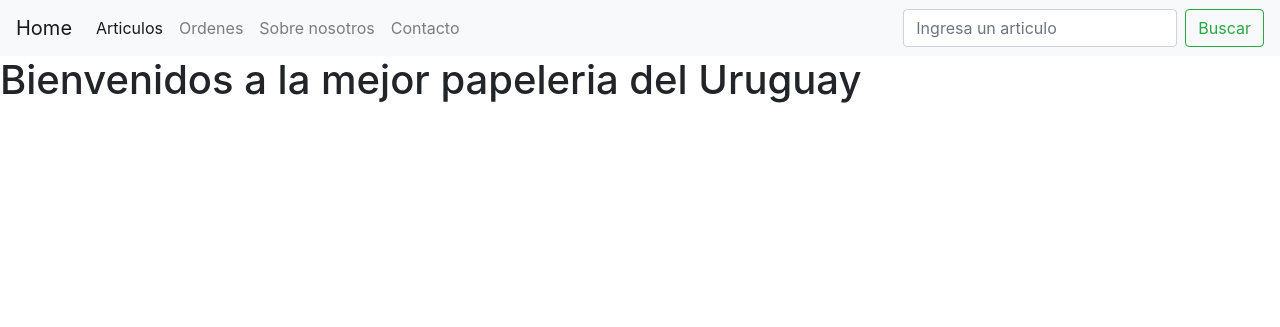
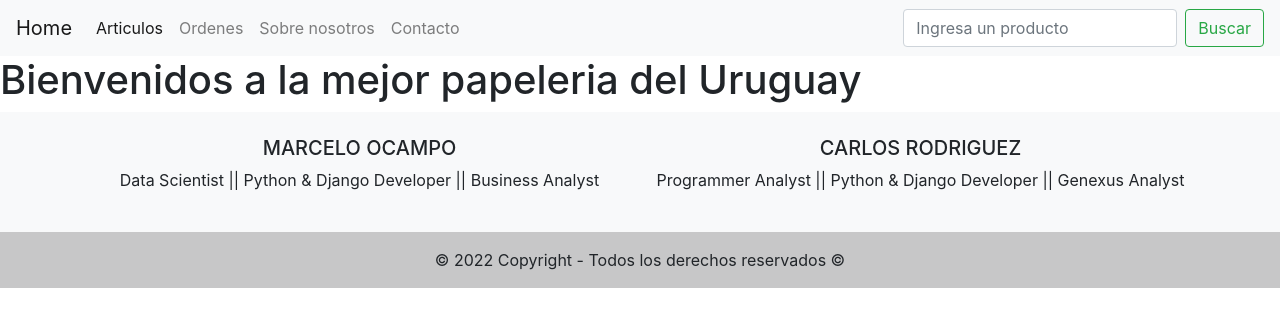
Before and after one commit to marceloocampogit/titiyaca_papeleria, a Django app: page / in a window 1280 px wide. Shown: the top 327 px of the page. Run offline with Django 4.2, Linux system fonts and the light colour scheme.

Commit message:
Mejorando algun html y empezando con los cambios en products

```diff
--- a/papeleria_titiyaca/products/urls.py
+++ b/papeleria_titiyaca/products/urls.py
@@ -1,11 +1,16 @@
 from django.contrib import admin
 from django.urls import path, include
 
-from products.views import home
+from products.views import home, create_product, view_products, search_product
 
 urlpatterns = [
     path('admin/', admin.site.urls),
 
     path('', home),
+    path('crear-producto', create_product),
+    path('mostrar-productos', view_products),
+    path('buscar-producto', search_product),
+    path('', home),
+
 
 ]
--- a/papeleria_titiyaca/products/views.py
+++ b/papeleria_titiyaca/products/views.py
@@ -6,3 +6,12 @@ from products.models import Categories, Products
 
 def home(request):
     return render(request, "home.html", context = {})
+
+def create_product(request):
+    return render(request, "home.html", context = {})
+
+def view_products(request):
+    return render(request, "products.html", context = {})
+
+def search_product(request):
+    return render(request, "home.html", context = {})
--- a/papeleria_titiyaca/templates/base.html
+++ b/papeleria_titiyaca/templates/base.html
@@ -31,7 +31,7 @@
                 </li>
               </ul>
               <form class="form-inline my-2 my-lg-0">
-                <input class="form-control mr-sm-2" type="search" placeholder="Ingresa un articulo" aria-label="Search">
+                <input class="form-control mr-sm-2" type="search" placeholder="Ingresa un producto" aria-label="Search">
                 <button class="btn btn-outline-success my-2 my-sm-0" type="submit">Buscar</button>
               </form>
             </div>
@@ -46,5 +46,41 @@
 <script src="https://cdn.jsdelivr.net/npm/jquery@3.5.1/dist/jquery.slim.min.js" integrity="sha384-DfXdz2htPH0lsSSs5nCTpuj/zy4C+OGpamoFVy38MVBnE+IbbVYUew+OrCXaRkfj" crossorigin="anonymous"></script>
 <script src="https://cdn.jsdelivr.net/npm/bootstrap@4.6.2/dist/js/bootstrap.bundle.min.js" integrity="sha384-Fy6S3B9q64WdZWQUiU+q4/2Lc9npb8tCaSX9FK7E8HnRr0Jz8D6OP9dO5Vg3Q9ct" crossorigin="anonymous"></script>
 
+<footer class="bg-light text-center text-lg-start">
+  <!-- Grid container -->
+  <div class="container p-4">
+    <!--Grid row-->
+    <div class="row">
+      <!--Grid column-->
+      <div class="col-lg-6 col-md-12 mb-4 mb-md-0">
+        <h5 class="text-uppercase">Marcelo Ocampo</h5>
+
+        <p>
+          Data Scientist || Python & Django Developer  || Business Analyst
+        </p>
+      </div>
+      <!--Grid column-->
+
+      <!--Grid column-->
+      <div class="col-lg-6 col-md-12 mb-4 mb-md-0">
+        <h5 class="text-uppercase">Carlos Rodriguez</h5>
+
+        <p>
+          Programmer Analyst || Python & Django Developer || Genexus Analyst
+        </p>
+      </div>
+      <!--Grid column-->
+    </div>
+    <!--Grid row-->
+  </div>
+  <!-- Grid container -->
+
+  <!-- Copyright -->
+  <div class="text-center p-3" style="background-color: rgba(0, 0, 0, 0.2);">
+    © 2022 Copyright - Todos los derechos reservados ©
+  </div>
+  <!-- Copyright -->
+</footer>
+
 </body>
 </html>
--- a/papeleria_titiyaca/templates/products.html
+++ b/papeleria_titiyaca/templates/products.html
@@ -0,0 +1,6 @@
+{% extends 'base.html' %}
+{% block content %}
+<div>
+    <h1>Estos son nuestros productos!</h1>
+</div>
+{% endblock content %}
```
